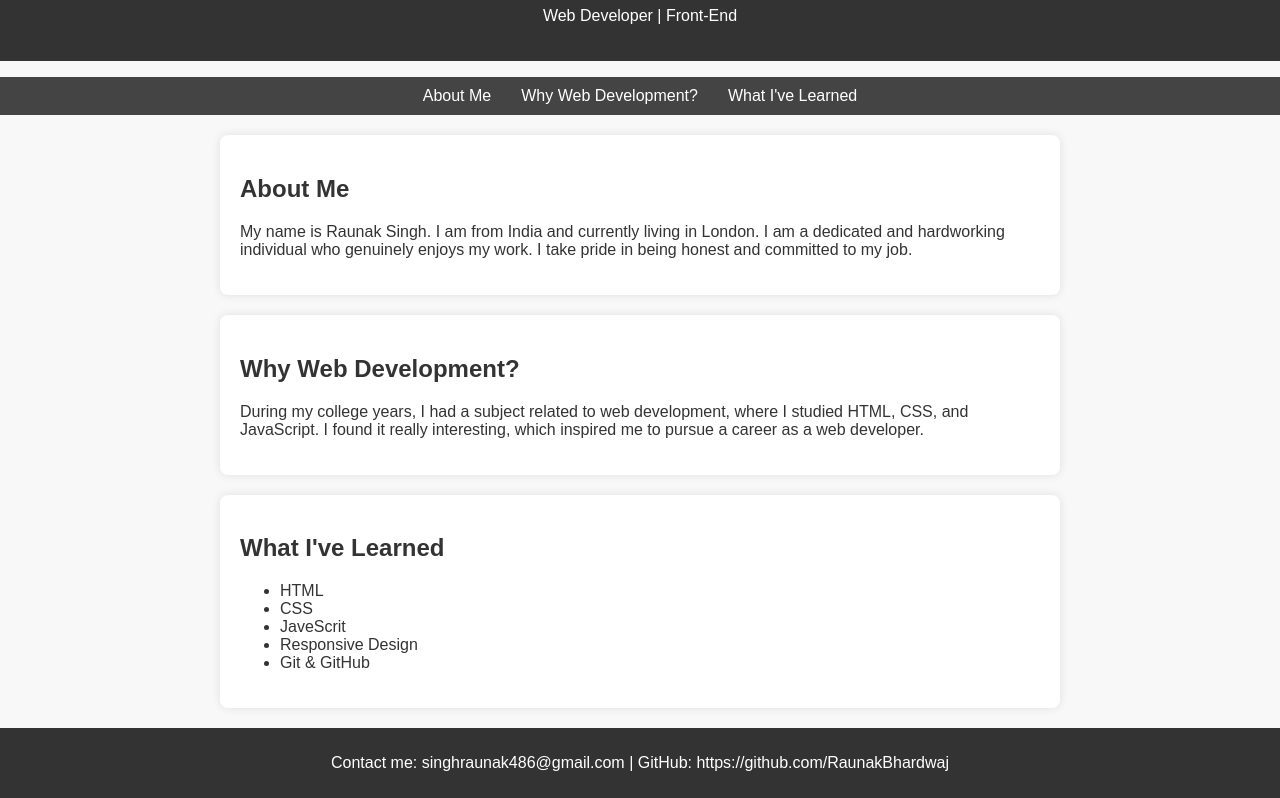
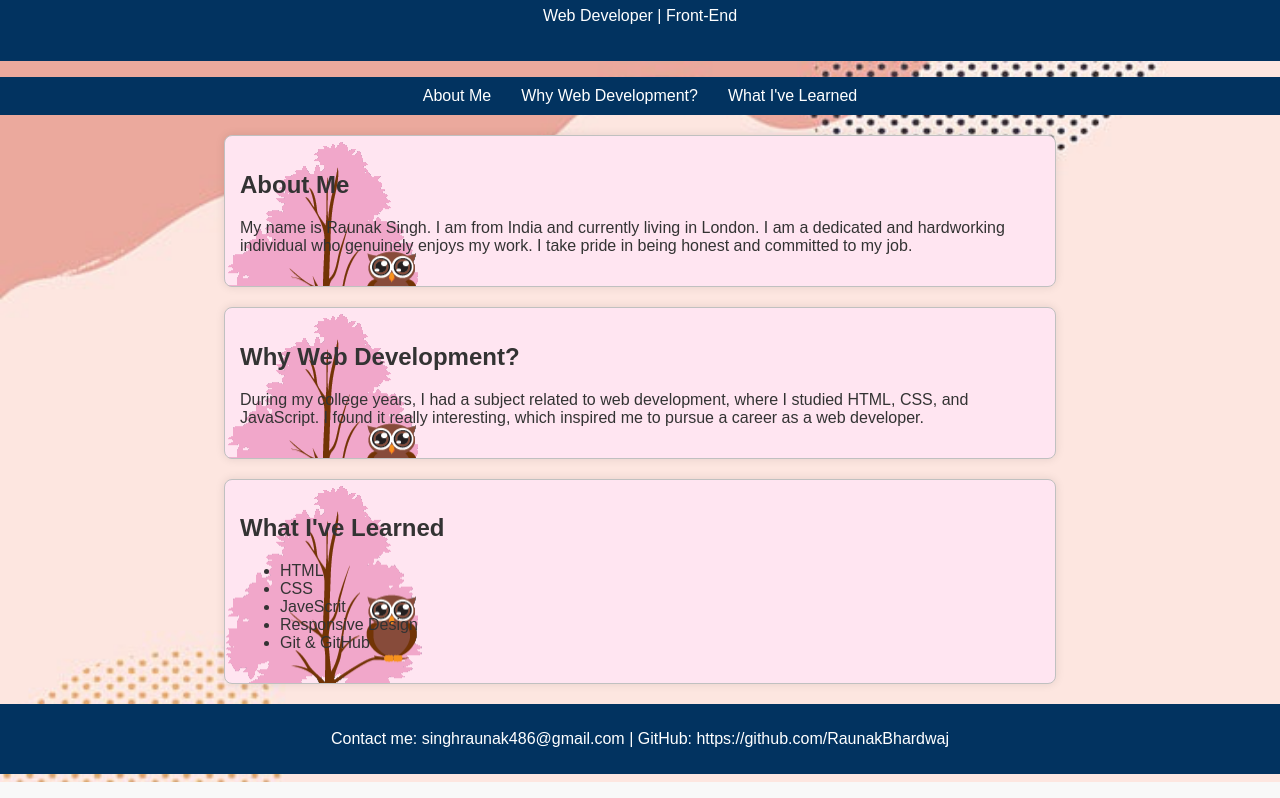
Before and after one commit to RaunakBhardwaj/MyProtfolio_HTML, a plain HTML site: page index.html in a window 1280 px wide. Shown: the part 93-891 px from the top of the page. Drawn offline with Linux system fonts and the light colour scheme.

Commit message:
Updated HTML & CSS, added new image

```diff
--- a/index.html
+++ b/index.html
@@ -20,18 +20,23 @@
         <!-- <li><a href="#projects">Projects</a></li> -->
     </ul>
 </nav>
-
+<img class="img1" src="./img/img.jpg">
 <section id="about">
+<!-- <img class="img2"  src="./img/img_tree.png"> -->
     <h2>About Me</h2>
     <p>My name is Raunak Singh. I am from India and currently living in London. I am a dedicated and hardworking individual who genuinely enjoys my work. I take pride in being honest and committed to my job. </p>
 </section>
 
 <section id="career">
+<!-- <img class="img2" src="./img/img_tree.png"> -->
+
     <h2>Why Web Development?</h2>
     <p>During my college years, I had a subject related to web development, where I studied HTML, CSS, and JavaScript. I found it really interesting, which inspired me to pursue a career as a web developer.</p>
 </section>
 
 <section id="skills">
+<!-- <img class="img2" src="./img/img_tree.png"> -->
+
     <h2>What I've Learned</h2>
     <ul>
         <li>HTML</li>
--- a/style.css
+++ b/style.css
@@ -7,7 +7,7 @@ body {
 }
 
 header {
-  background-color: #333;
+  background-color: #023360;
   color: white;
   text-align: center;
   padding: 20px;
@@ -18,7 +18,7 @@ nav ul {
   justify-content: center;
   list-style: none;
   padding: 10px;
-  background: #444;
+  background: #023360;
 }
 
 nav ul li {
@@ -28,6 +28,9 @@ nav ul li {
 nav a {
   color: white;
   text-decoration: none;
+}
+nav a:hover {
+  color: rgb(138, 182, 232);
 }
 
 section {
@@ -39,9 +42,35 @@ section {
   box-shadow: 0 0 10px rgba(0, 0, 0, 0.1);
 }
 
+.img1 {
+  position: absolute;
+  left: 0px;
+  top: 154px;
+  z-index: -1;
+  width: 100%;
+  background-size: cover;
+  background-repeat: no-repeat, repeat;
+}
+.img2 {
+  position: absolute;
+  left: 0px;
+  top: 0px;
+  z-index: -1;
+  background-repeat: no-repeat;
+  padding: 15px;
+}
+
+section {
+  border: 1px solid #c0c0c0;
+  background: url(./img/img_tree.png);
+  background-repeat: no-repeat;
+  padding: 15px;
+  background-color: #ffe5f1;
+}
+
 footer {
   text-align: center;
   padding: 10px;
-  background: #333;
+  background: #023360;
   color: white;
 }
```
Also changed, not shown: img/img.jpg (added), img/img_tree.png (added).
